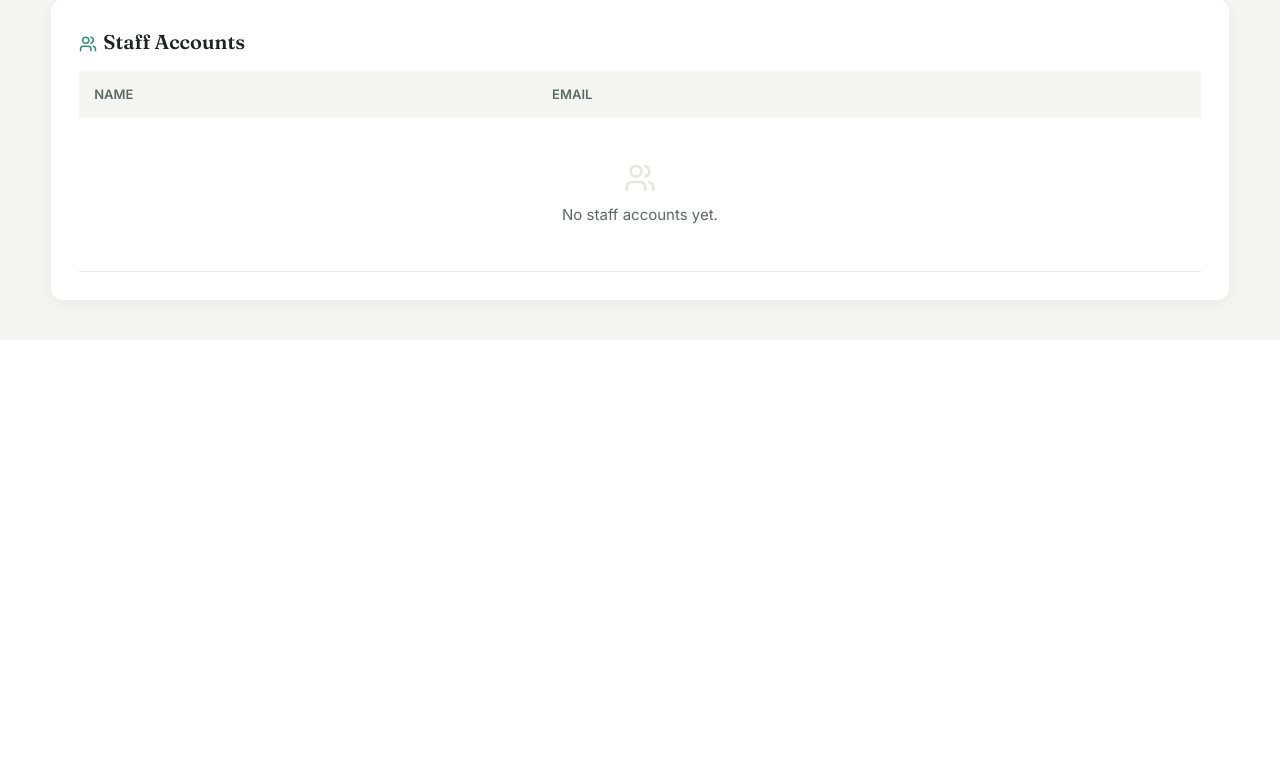
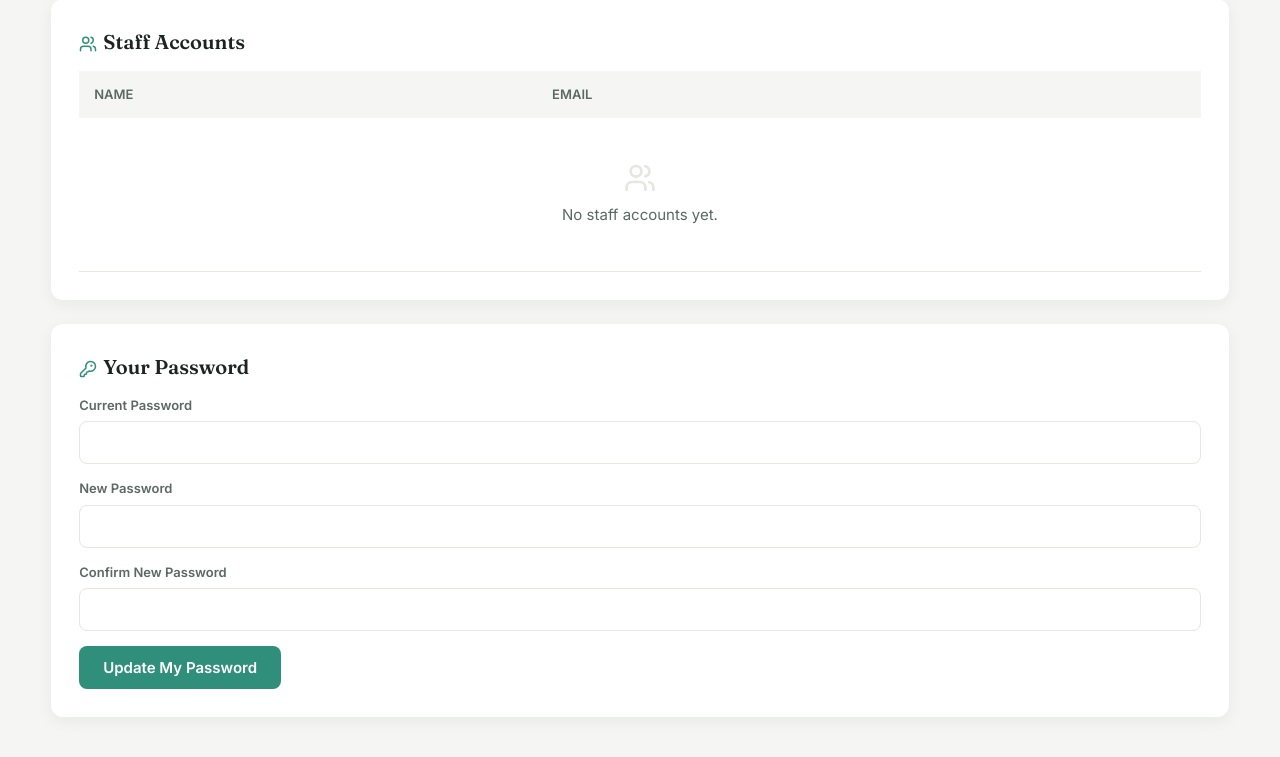
Before and after one commit to Deadfreeze72/Library-CheckIn-System, a Flask app: page /staff-accounts in a window 1280 px wide. Shown: the part 595-1352 px from the top of the page. Before the commit the page ends 911 px from the top, so only its background shows below. Run offline with Flask 3, Linux system fonts and the light colour scheme; the visitor is signed in with stand-in values (Sample User, id 1); data comes from the database, SQL or seed files in the repository.

Commit message:
Improve library management system

```diff
--- a/requirements.txt
+++ b/requirements.txt
@@ -6,3 +6,4 @@
 python-dotenv
 gunicorn
 psycopg2-binary
+psycopg[binary]
--- a/templates/login.html
+++ b/templates/login.html
@@ -31,6 +31,10 @@
 
     </form>
 
+    {% if email_enabled %}
+    <p><a href="{{ url_for('forgot_password') }}">Forgot your password?</a></p>
+    {% endif %}
+
     {% if registration_open %}
     <p>First time setting up? <a href="{{ url_for('register') }}">Create the librarian account</a></p>
     {% else %}
--- a/templates/resources_admin.html
+++ b/templates/resources_admin.html
@@ -51,6 +51,7 @@
 
 <div class="task-box">
     <h2><i data-lucide="upload-cloud" class="section-icon"></i>Add Resource</h2>
+    <p class="hint">Uploaded files are stored in the database, so they stay put when the site restarts. Space used: <strong>{{ storage_used_mb }} MB</strong> of about {{ storage_budget_mb }} MB.</p>
 
     <form method="POST" action="{{ url_for('add_resource') }}" enctype="multipart/form-data">
         <input type="hidden" name="csrf_token" value="{{ csrf_token() }}">
@@ -86,7 +87,7 @@
         </div>
 
         <div id="file_wrap" style="display:none;">
-            <label>File (PDF, DOC, PPT, EPUB, TXT, up to 25 MB)</label>
+            <label>File (PDF, DOC, PPT, EPUB, TXT, up to 15 MB)</label>
             <input type="file" name="resource_file">
         </div>
 
--- a/templates/staff_accounts.html
+++ b/templates/staff_accounts.html
@@ -39,7 +39,11 @@
             <td>{{ s.name }}</td>
             <td>{{ s.email }}</td>
             <td>
-                <form method="POST" action="{{ url_for('delete_staff_account', id=s.id) }}" onsubmit="return confirm('Remove this staff account? Their submissions stay in the system.')">
+                <form method="POST" action="{{ url_for('reset_staff_password', id=s.id) }}" class="inline-form" onsubmit="return confirm('Give this person a new temporary password? Their old password will stop working.')">
+                    <input type="hidden" name="csrf_token" value="{{ csrf_token() }}">
+                    <button type="submit" class="secondary-button icon-btn"><i data-lucide="key-round"></i>Reset Password</button>
+                </form>
+                <form method="POST" action="{{ url_for('delete_staff_account', id=s.id) }}" class="inline-form" onsubmit="return confirm('Remove this staff account? Their submissions stay in the system.')">
                     <input type="hidden" name="csrf_token" value="{{ csrf_token() }}">
                     <button type="submit" class="link-button icon-btn"><i data-lucide="trash-2"></i>Remove</button>
                 </form>
@@ -52,4 +56,23 @@
     </div>
 </div>
 
+<div class="task-box">
+    <h2><i data-lucide="key-round" class="section-icon"></i>Your Password</h2>
+
+    <form method="POST" action="{{ url_for('change_password') }}">
+        <input type="hidden" name="csrf_token" value="{{ csrf_token() }}">
+
+        <label>Current Password</label>
+        <input type="password" name="current_password" autocomplete="current-password" required>
+
+        <label>New Password</label>
+        <input type="password" name="new_password" autocomplete="new-password" required>
+
+        <label>Confirm New Password</label>
+        <input type="password" name="confirm_password" autocomplete="new-password" required>
+
+        <button type="submit">Update My Password</button>
+    </form>
+</div>
+
 {% endblock %}
--- a/templates/staff_home.html
+++ b/templates/staff_home.html
@@ -46,7 +46,7 @@
         </div>
 
         <div id="file_wrap" style="display:none;">
-            <label>File (PDF, DOC, PPT, EPUB or TXT, up to 25 MB)</label>
+            <label>File (PDF, DOC, PPT, EPUB or TXT, up to 15 MB)</label>
             <input type="file" name="resource_file">
         </div>
 
```
